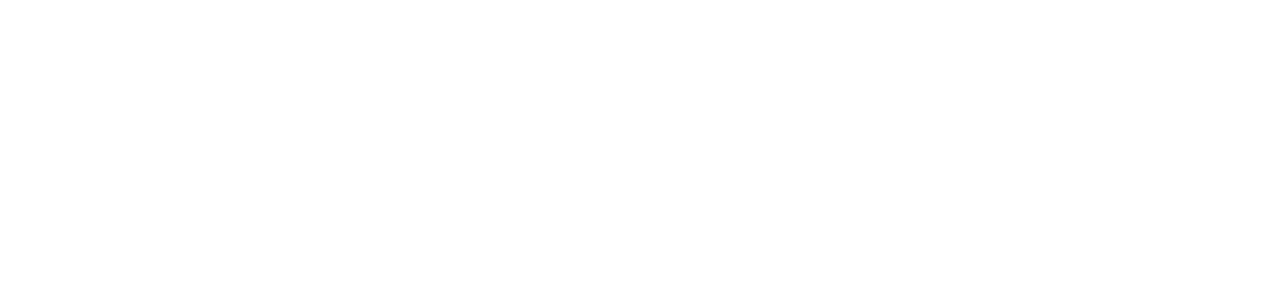
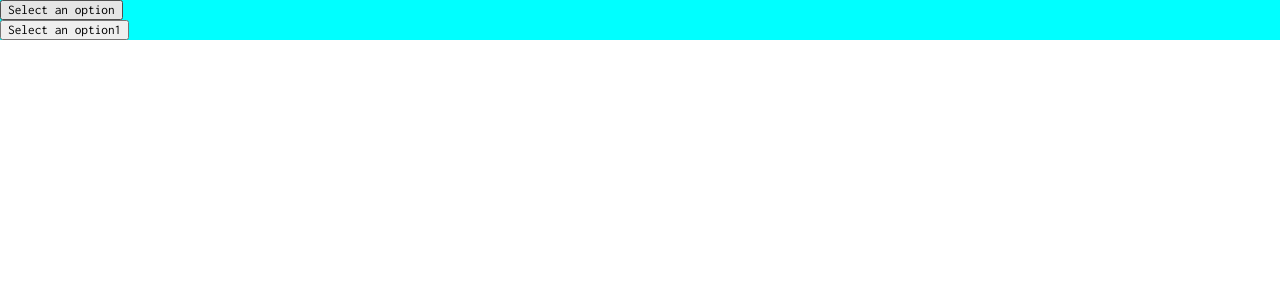
Before and after one commit to jjtjs159-jg/factory_jg, a React (Create React App) app: page /a11y in a window 1280 px wide. Shown: the top 300 px of the page. Built offline with nearby package versions, Linux system fonts and the light colour scheme.

Commit message:
접근성 관련 a11y 진행 중

```diff
--- a/src/Home.tsx
+++ b/src/Home.tsx
@@ -2,6 +2,7 @@
 import {
     Main,
     Study,
+    A11y,
 } from 'pages';
 import { BrowserRouter, Route, Link, Switch  } from 'react-router-dom';
 import classNames from 'classnames/bind';
@@ -21,6 +22,7 @@
                     <Switch>
                         <Route exact path="/" component={Main} />
                         <Route exact path="/study" component={Study} />
+                        <Route exact path="/a11y" component={A11y} />
                     </Switch>
                 </BrowserRouter>
             </Fragment>
--- a/src/actions/Test.ts
+++ b/src/actions/Test.ts
@@ -6,10 +6,10 @@
 export const getTest = () => {
     return {
     	type: GET,
-    	// promise : {
-        //     method : 'GET',
-        //     version : 'v1',
-        //     url : '/test'
-        // }
+    	promise : {
+            method : 'GET',
+            version : 'v1',
+            url : '/test'
+        }
     };
 }
--- a/src/components/Headers/Nav/GlobalNav.tsx
+++ b/src/components/Headers/Nav/GlobalNav.tsx
@@ -15,15 +15,7 @@
 
     const items = [
         {
-            key: 'career',
-            link: '/study',
-        },
-        {
-            key: 'project',
-            link: '/study',
-        },
-        {
-            key: 'skills',
+            key: 'study',
             link: '/study',
         },
     ];
--- /dev/null
+++ b/src/containers/A11y/index.tsx
@@ -0,0 +1,72 @@
+import React, { Component, createRef } from 'react';
+
+interface Props {
+
+}
+
+interface State {
+    isOpen: boolean;
+}
+
+class A11y extends Component<Props, State> {
+
+    private textInputRef = createRef<HTMLInputElement>();
+    private toggleContainer = createRef<any>();
+    timeOutId: any;
+
+    constructor(props: Props) {
+        super(props);
+
+        this.timeOutId = null;
+
+        this.state = {
+            isOpen: false,
+        };
+    }
+
+    // setTimeout을 사용해 다음 순간에 팝오버를 닫습니다.
+    // 엘리먼트의 다른 자식에 포커스가 맞춰져있는지 확인하기 위해 필요합니다.
+    // 새로운 포커스 이벤트가 발생하기 전에
+    // 블러(blur) 이벤트가 발생해야 하기 때문입니다.
+    onBlurHandler = () => {
+        this.timeOutId = setTimeout(() => {
+            this.setState({
+                isOpen: false
+            });
+        });
+    }
+
+    onClickHandler = () => {
+
+        this.setState({
+            isOpen: !this.state.isOpen,
+        });
+    }
+
+    onFocusHandler = () => {
+        clearTimeout(this.timeOutId);
+    }
+
+    render() {
+        return (
+            <div style={{ backgroundColor: 'cyan'}} onBlur={this.onBlurHandler} onFocus={this.onFocusHandler}>
+                <button onClick={this.onClickHandler} aria-haspopup="true" aria-expanded={this.state.isOpen}>
+                    Select an option
+                </button>
+                <br />
+                <button>
+                    Select an option1
+                </button>
+                {this.state.isOpen && (
+                    <ul>
+                        <li>Option 1</li>
+                        <li>Option 2</li>
+                        <li>Option 3</li>
+                    </ul>
+                )}
+            </div>
+        );
+    }
+}
+
+export default A11y;
--- a/src/containers/Main.tsx
+++ b/src/containers/Main.tsx
@@ -38,6 +38,11 @@
     dispatch: Dispatch;
 }
 
+interface State {
+    loaded: boolean;
+    data: any;
+}
+
 /**
  * Route: /
  */
@@ -49,7 +54,7 @@
         dispatch(testActions.getTest());
     };
 
-    const [state, setState] = useState({
+    const [state, setState] = useState<State>({
         loaded: false,
         data: {},
     });
@@ -82,10 +87,11 @@
         <div>
             <GlobalNavHeader />
             <div className={cx('container')}>
-                <ABC loaded={state.loaded} data={state.data} />
-                <button onClick={handleTest}>
+                {/* <ABC loaded={state.loaded} data={state.data} /> */}
+                {/* <button onClick={handleTest}>
                     버튼
-                </button>
+                </button> */}
+                {/* {state.data.name} */}
             </div>
         </div>
     );
--- /dev/null
+++ b/src/pages/A11y/index.tsx
@@ -0,0 +1,2 @@
+import Page from 'containers/A11y';
+export default Page;
--- a/src/pages/index.ts
+++ b/src/pages/index.ts
@@ -1,2 +1,3 @@
 export { default as Study } from './Study/index';
 export { default as Main } from './Main/index';
+export { default as A11y } from './A11y/index';
```
